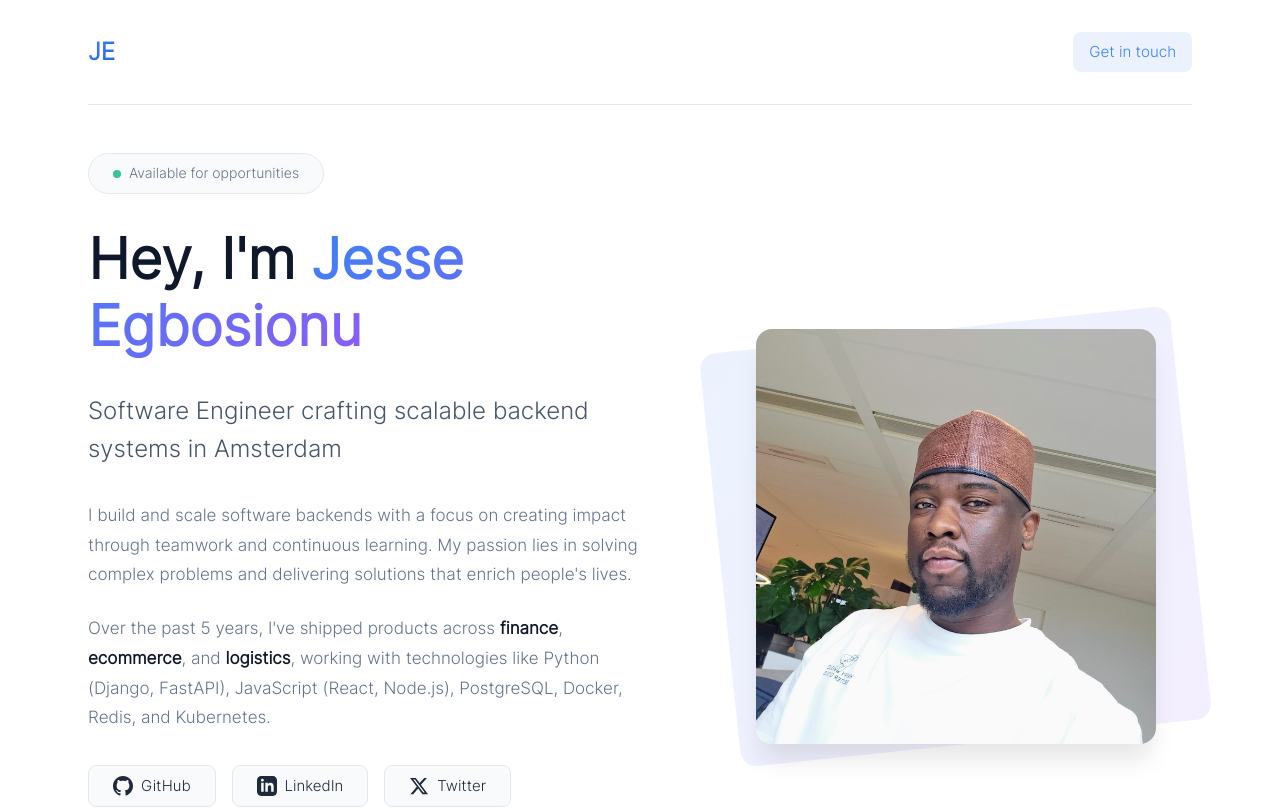
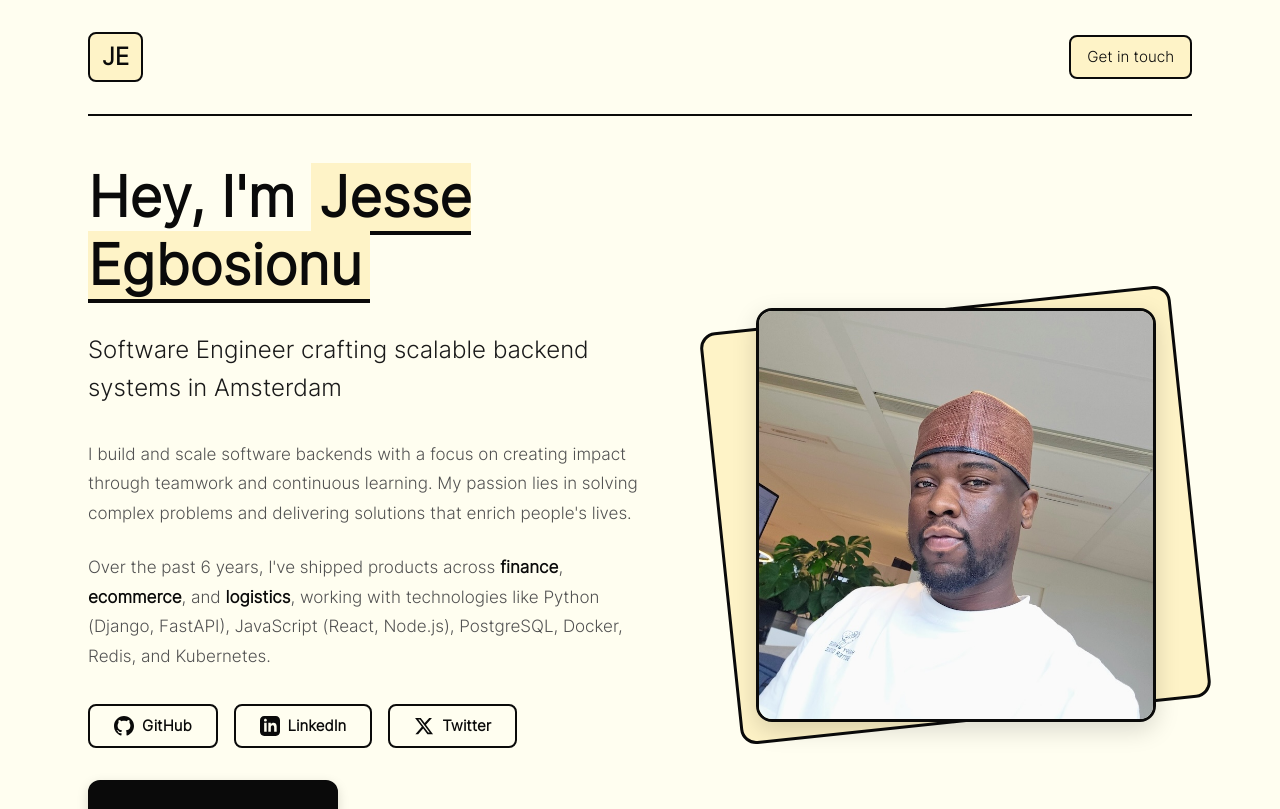
Before and after one commit to jesseinit/jesseinit.github.io, a Next.js app: page / in a window 1280 px wide. Shown: the top 809 px of the page. Built offline with nearby package versions, Linux system fonts and the light colour scheme.

Commit message:
feat: for ui fixes

```diff
--- a/pages/api/v1/rates.js
+++ b/pages/api/v1/rates.js
@@ -257,7 +257,7 @@ export default async (req, res) => {
             .catch((error) => reject(error));
     }).then((result) => {
         return {
-            rate: Math.floor(result.data.rate % 10000),
+            rate: 0,
             provider: "Lemfi(referal code - OBIN6518)",
             bestRate: false,
             href: "https://lemfi.com",
--- a/pages/index.js
+++ b/pages/index.js
@@ -23,11 +23,6 @@ export default function Home() {
       <main className="main-content">
         <section className="hero">
           <div className="hero-content">
-            <div className="hero-badge">
-              <span className="status-dot"></span>
-              Available for opportunities
-            </div>
-
             <h1 className="hero-title">
               Hey, I'm <span className="highlight">Jesse Egbosionu</span>
             </h1>
@@ -44,7 +39,7 @@ export default function Home() {
               </p>
 
               <p>
-                Over the past 5 years, I've shipped products across <strong>finance</strong>, <strong>ecommerce</strong>,
+                Over the past 6 years, I've shipped products across <strong>finance</strong>, <strong>ecommerce</strong>,
                 and <strong>logistics</strong>, working with technologies like Python (Django, FastAPI),
                 JavaScript (React, Node.js), PostgreSQL, Docker, Redis, and Kubernetes.
               </p>
--- a/styles/globals.scss
+++ b/styles/globals.scss
@@ -6,16 +6,16 @@
 }
 
 :root {
-  --color-primary: #0f172a;
-  --color-secondary: #475569;
-  --color-accent: #3b82f6;
-  --color-accent-hover: #2563eb;
-  --color-background: #ffffff;
-  --color-surface: #f8fafc;
-  --color-border: #e2e8f0;
-  --color-text: #1e293b;
-  --color-text-muted: #64748b;
-  --color-success: #10b981;
+  --color-primary: #0a0a0a;
+  --color-secondary: #1a1a1a;
+  --color-accent: #fef3c7;
+  --color-accent-hover: #fde68a;
+  --color-background: #fffef0;
+  --color-surface: #fefce8;
+  --color-border: #fde68a;
+  --color-text: #0a0a0a;
+  --color-text-muted: #525252;
+  --color-success: #fbbf24;
 
   --spacing-xs: 0.5rem;
   --spacing-sm: 1rem;
@@ -81,8 +81,8 @@ strong {
 // HEADER
 .header {
   padding: var(--spacing-lg) 0;
-  border-bottom: 1px solid var(--color-border);
-  background: rgba(255, 255, 255, 0.8);
+  border-bottom: 2px solid var(--color-primary);
+  background: rgba(255, 254, 240, 0.95);
   backdrop-filter: blur(10px);
   position: sticky;
   top: 0;
@@ -102,10 +102,11 @@ strong {
   .logo-text {
     font-size: 1.5rem;
     font-weight: 700;
-    background: linear-gradient(135deg, var(--color-accent), var(--color-accent-hover));
-    -webkit-background-clip: text;
-    -webkit-text-fill-color: transparent;
-    background-clip: text;
+    background: var(--color-accent);
+    color: var(--color-primary);
+    padding: 0.25rem 0.75rem;
+    border: 2px solid var(--color-primary);
+    border-radius: var(--radius-sm);
   }
 }
 
@@ -129,11 +130,12 @@ strong {
   }
 
   &.cta {
-    color: var(--color-accent);
-    background: rgba(59, 130, 246, 0.1);
+    color: var(--color-primary);
+    background: var(--color-accent);
+    border: 2px solid var(--color-primary);
 
     &:hover {
-      background: rgba(59, 130, 246, 0.15);
+      background: var(--color-accent-hover);
     }
   }
 }
@@ -161,41 +163,19 @@ strong {
   gap: var(--spacing-lg);
 }
 
-.hero-badge {
-  display: inline-flex;
-  align-items: center;
-  gap: var(--spacing-xs);
-  padding: var(--spacing-xs) var(--spacing-md);
-  background: var(--color-surface);
-  border: 1px solid var(--color-border);
-  border-radius: var(--radius-full);
-  font-size: 0.875rem;
-  color: var(--color-text-muted);
-  width: fit-content;
-  animation: fadeInUp 0.6s ease forwards;
-}
-
-.status-dot {
-  width: 8px;
-  height: 8px;
-  background: var(--color-success);
-  border-radius: 50%;
-  animation: pulse 2s ease-in-out infinite;
-}
-
 .hero-title {
   font-size: clamp(2rem, 5vw, 3.5rem);
   font-weight: 800;
   line-height: 1.2;
   color: var(--color-primary);
-  animation: fadeInUp 0.6s ease 0.1s forwards;
+  animation: fadeInUp 0.6s ease forwards;
   opacity: 0;
 
   .highlight {
-    background: linear-gradient(135deg, var(--color-accent), #8b5cf6);
-    -webkit-background-clip: text;
-    -webkit-text-fill-color: transparent;
-    background-clip: text;
+    background: var(--color-accent);
+    color: var(--color-primary);
+    padding: 0 0.5rem;
+    border-bottom: 4px solid var(--color-primary);
   }
 }
 
@@ -203,7 +183,7 @@ strong {
   font-size: clamp(1.125rem, 2vw, 1.5rem);
   color: var(--color-secondary);
   font-weight: 500;
-  animation: fadeInUp 0.6s ease 0.2s forwards;
+  animation: fadeInUp 0.6s ease 0.1s forwards;
   opacity: 0;
 }
 
@@ -216,7 +196,7 @@ strong {
     font-size: 1.0625rem;
     line-height: 1.75;
     color: var(--color-text-muted);
-    animation: fadeInUp 0.6s ease 0.3s forwards;
+    animation: fadeInUp 0.6s ease 0.2s forwards;
     opacity: 0;
   }
 }
@@ -225,7 +205,7 @@ strong {
   display: flex;
   flex-wrap: wrap;
   gap: var(--spacing-sm);
-  animation: fadeInUp 0.6s ease 0.4s forwards;
+  animation: fadeInUp 0.6s ease 0.3s forwards;
   opacity: 0;
 }
 
@@ -234,19 +214,18 @@ strong {
   align-items: center;
   gap: var(--spacing-xs);
   padding: var(--spacing-xs) var(--spacing-md);
-  background: var(--color-surface);
-  border: 1px solid var(--color-border);
+  background: var(--color-background);
+  border: 2px solid var(--color-primary);
   border-radius: var(--radius-sm);
   font-size: 0.9375rem;
-  font-weight: 500;
+  font-weight: 600;
   color: var(--color-text);
   transition: all 0.2s ease;
 
   &:hover {
-    background: var(--color-background);
-    border-color: var(--color-accent);
+    background: var(--color-accent);
     transform: translateY(-2px);
-    box-shadow: var(--shadow-md);
+    box-shadow: 0 4px 8px rgba(0, 0, 0, 0.1);
 
     .social-icon {
       transform: translateX(4px);
@@ -265,20 +244,22 @@ strong {
   gap: var(--spacing-sm);
   padding: var(--spacing-md) var(--spacing-lg);
   background: var(--color-primary);
-  color: white;
+  color: var(--color-background);
   font-size: 1rem;
-  font-weight: 600;
+  font-weight: 700;
   border-radius: var(--radius-md);
   width: fit-content;
   transition: all 0.3s ease;
-  box-shadow: var(--shadow-md);
-  animation: fadeInUp 0.6s ease 0.5s forwards;
+  box-shadow: 0 4px 12px rgba(0, 0, 0, 0.15);
+  animation: fadeInUp 0.6s ease 0.4s forwards;
   opacity: 0;
+  border: 3px solid var(--color-primary);
 
   &:hover {
     background: var(--color-accent);
+    color: var(--color-primary);
     transform: translateY(-2px);
-    box-shadow: var(--shadow-xl);
+    box-shadow: 0 6px 16px rgba(0, 0, 0, 0.2);
 
     .arrow {
       transform: translateX(4px);
@@ -304,10 +285,11 @@ strong {
   position: absolute;
   width: 100%;
   height: 100%;
-  background: linear-gradient(135deg, rgba(59, 130, 246, 0.1), rgba(139, 92, 246, 0.1));
+  background: var(--color-accent);
   border-radius: var(--radius-lg);
   transform: rotate(-6deg);
   z-index: -1;
+  border: 3px solid var(--color-primary);
 }
 
 .hero-image {
@@ -315,9 +297,10 @@ strong {
   max-width: 400px;
   height: auto;
   border-radius: var(--radius-lg);
-  box-shadow: var(--shadow-xl);
+  box-shadow: 0 8px 24px rgba(0, 0, 0, 0.15);
   object-fit: cover;
   transition: transform 0.3s ease;
+  border: 3px solid var(--color-primary);
 
   &:hover {
     transform: scale(1.02) rotate(2deg);
@@ -326,7 +309,7 @@ strong {
 
 // FOOTER
 .footer {
-  border-top: 1px solid var(--color-border);
+  border-top: 2px solid var(--color-primary);
   padding: var(--spacing-lg) 0;
   margin-top: auto;
 }
@@ -410,7 +393,7 @@ strong {
   gap: var(--spacing-lg);
   text-align: center;
   padding-bottom: var(--spacing-lg);
-  border-bottom: 1px solid var(--color-border);
+  border-bottom: 2px solid var(--color-primary);
 }
 
 .rates-title-group {
@@ -445,18 +428,18 @@ strong {
   align-items: center;
   gap: var(--spacing-md);
   padding: var(--spacing-md) var(--spacing-lg);
-  background: var(--color-surface);
-  border: 2px solid var(--color-border);
+  background: var(--color-accent);
+  border: 3px solid var(--color-primary);
   border-radius: var(--radius-lg);
-  font-weight: 600;
+  font-weight: 700;
   font-size: 1.125rem;
 
   .currency-from {
-    color: var(--color-accent);
+    color: var(--color-primary);
   }
 
   .currency-arrow {
-    color: var(--color-text-muted);
+    color: var(--color-primary);
   }
 
   .currency-to {
@@ -478,7 +461,7 @@ strong {
   gap: var(--spacing-md);
   padding: var(--spacing-lg);
   background: var(--color-background);
-  border: 2px solid var(--color-border);
+  border: 3px solid var(--color-primary);
   border-radius: var(--radius-lg);
   transition: all 0.3s ease;
   cursor: pointer;
@@ -486,21 +469,20 @@ strong {
   opacity: 0;
 
   &:hover {
-    border-color: var(--color-accent);
+    background: var(--color-accent);
     transform: translateY(-4px);
-    box-shadow: var(--shadow-xl);
+    box-shadow: 0 8px 16px rgba(0, 0, 0, 0.15);
 
     .visit-link {
-      color: var(--color-accent);
+      color: var(--color-primary);
       transform: translateX(4px);
     }
   }
 
   &.best {
-    border-color: var(--color-success);
-    border-width: 3px;
-    background: linear-gradient(135deg, rgba(16, 185, 129, 0.08) 0%, rgba(16, 185, 129, 0.02) 100%);
-    box-shadow: 0 4px 12px rgba(16, 185, 129, 0.15);
+    border-width: 4px;
+    background: var(--color-accent);
+    box-shadow: 0 4px 12px rgba(0, 0, 0, 0.15);
     position: relative;
     overflow: hidden;
 
@@ -510,24 +492,20 @@ strong {
       top: 0;
       left: 0;
       right: 0;
-      height: 4px;
-      background: linear-gradient(90deg, var(--color-success), #34d399);
+      height: 6px;
+      background: var(--color-primary);
     }
 
     &:hover {
-      border-color: var(--color-success);
-      box-shadow: 0 8px 24px rgba(16, 185, 129, 0.25);
+      box-shadow: 0 8px 24px rgba(0, 0, 0, 0.25);
     }
 
     .provider-name {
-      color: var(--color-success);
+      color: var(--color-primary);
     }
 
     .rate-value {
-      background: linear-gradient(135deg, var(--color-success), #34d399);
-      -webkit-background-clip: text;
-      -webkit-text-fill-color: transparent;
-      background-clip: text;
+      color: var(--color-primary);
     }
   }
 }
@@ -550,32 +528,31 @@ strong {
   align-items: center;
   gap: 0.375rem;
   padding: 0.375rem 0.875rem;
-  background: linear-gradient(135deg, #f59e0b, #f97316);
-  color: white;
+  background: var(--color-primary);
+  color: var(--color-accent);
   font-size: 0.6875rem;
   font-weight: 700;
   border-radius: var(--radius-full);
   text-transform: uppercase;
   letter-spacing: 0.75px;
-  box-shadow: 0 4px 12px rgba(245, 158, 11, 0.4);
+  box-shadow: 0 4px 12px rgba(0, 0, 0, 0.2);
   animation: badgePulse 2s ease-in-out infinite;
-  border: 2px solid rgba(255, 255, 255, 0.3);
+  border: 2px solid var(--color-primary);
 
   &::before {
     content: '★';
     font-size: 0.875rem;
     animation: starRotate 3s linear infinite;
-    filter: drop-shadow(0 0 2px rgba(255, 255, 255, 0.8));
   }
 }
 
 @keyframes badgePulse {
   0%, 100% {
-    box-shadow: 0 4px 12px rgba(245, 158, 11, 0.4);
+    box-shadow: 0 4px 12px rgba(0, 0, 0, 0.2);
     transform: scale(1);
   }
   50% {
-    box-shadow: 0 6px 20px rgba(245, 158, 11, 0.6);
+    box-shadow: 0 6px 20px rgba(0, 0, 0, 0.3);
     transform: scale(1.05);
   }
 }
@@ -621,6 +598,7 @@ strong {
   gap: var(--spacing-xs);
   padding: var(--spacing-lg);
   background: var(--color-surface);
+  border: 2px solid var(--color-primary);
   border-radius: var(--radius-lg);
   text-align: center;
   animation: fadeInUp 0.6s ease 0.4s forwards;
@@ -721,8 +699,8 @@ strong {
   margin-top: var(--spacing-sm);
   padding: var(--spacing-sm) var(--spacing-lg);
   background: var(--color-primary);
-  color: white;
-  border: none;
+  color: var(--color-accent);
+  border: 3px solid var(--color-primary);
   border-radius: var(--radius-md);
   font-size: 1rem;
   font-weight: 600;
@@ -731,8 +709,9 @@ strong {
 
   &:hover {
     background: var(--color-accent);
+    color: var(--color-primary);
     transform: translateY(-2px);
-    box-shadow: var(--shadow-md);
+    box-shadow: 0 4px 12px rgba(0, 0, 0, 0.15);
   }
 
   &:active {
@@ -779,6 +758,19 @@ strong {
     display: none;
   }
 
+  .hero {
+    grid-template-columns: 1fr;
+  }
+
+  .hero-content {
+    order: 2;
+  }
+
+  .hero-image-wrapper {
+    order: 1;
+    margin-bottom: var(--spacing-lg);
+  }
+
   .hero-image {
     max-width: 280px;
   }
```
